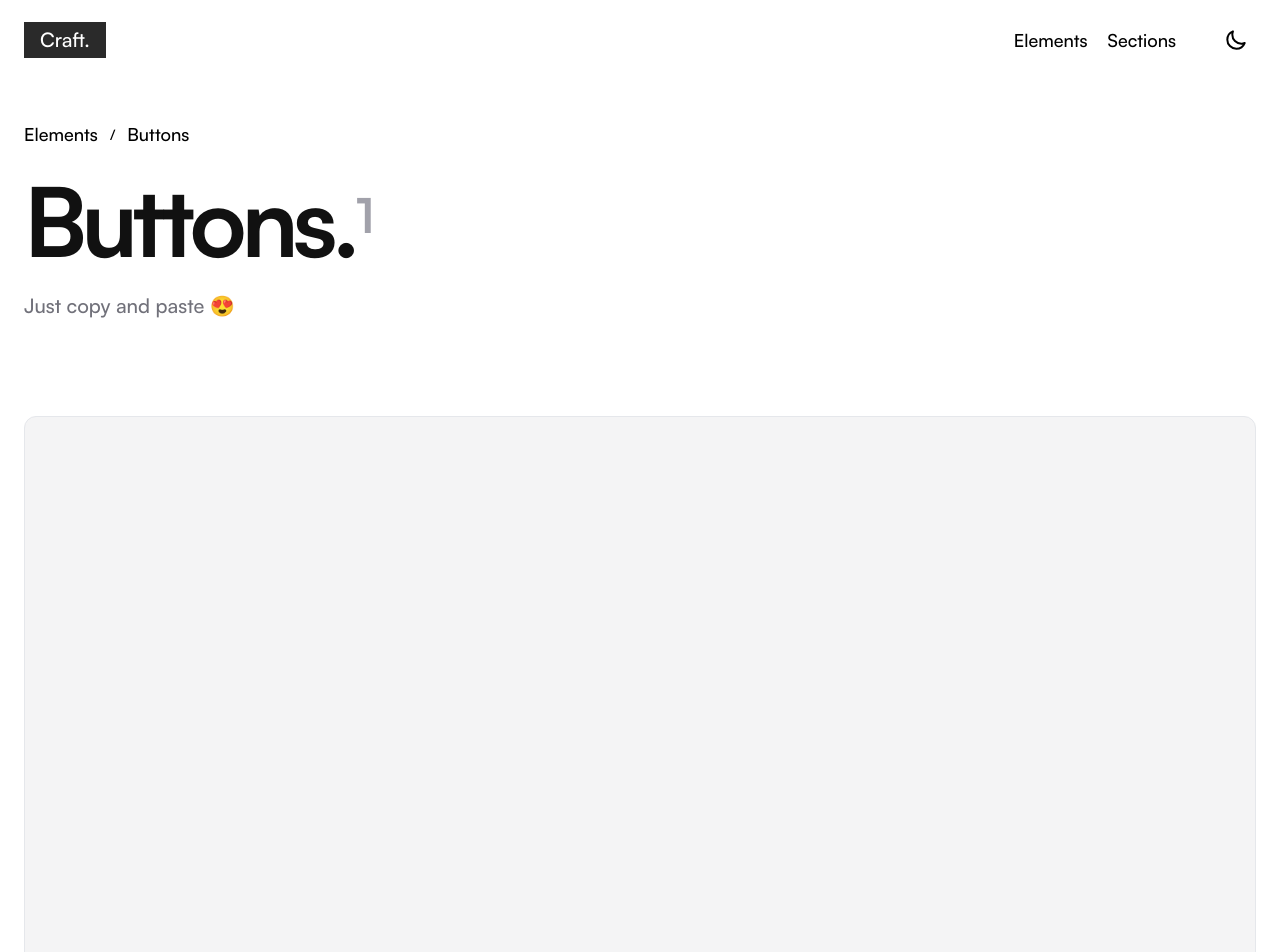
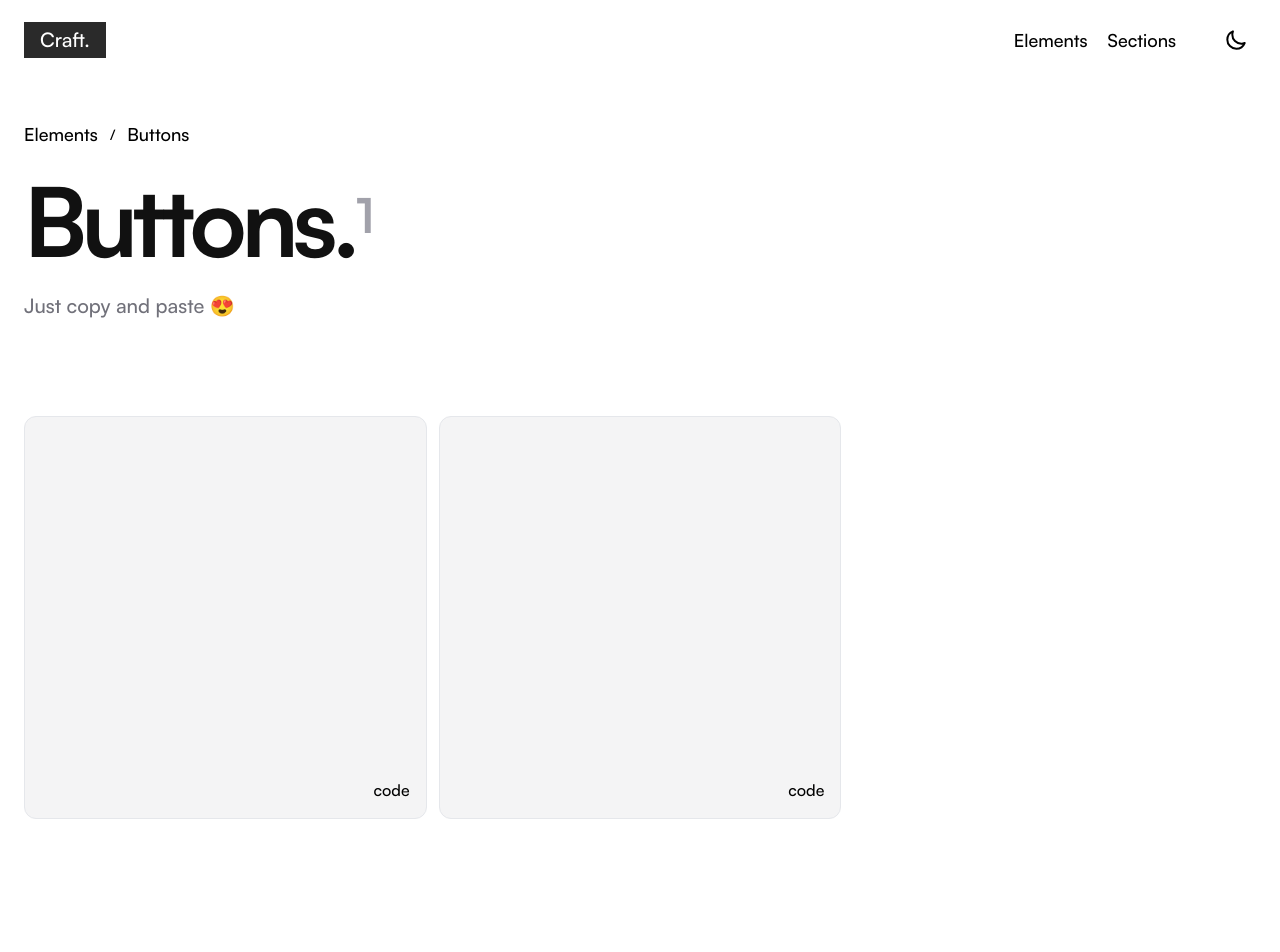
Before and after one commit to Jeff-Maina/craft, a Next.js app: page /elements/buttons in a window 1280 px wide. Shown: the top 952 px of the page. Built offline with nearby package versions, Linux system fonts and the light colour scheme.

Commit message:
Create button layout component

```diff
--- /dev/null
+++ b/src/app/(pages)/elements/buttons/components/ButtonCard.tsx
@@ -0,0 +1,22 @@
+import { FC } from "react";
+
+interface ButtonProps {
+  children: JSX.Element;
+  codeBlock: {
+    typeScript: string;
+    javascript: string;
+  };
+}
+
+const ButtonCard: FC<ButtonProps> = ({ children, codeBlock }) => {
+  return (
+    <article className="w-full aspect-square border bg-zinc-100 rounded-xl flex flex-col justify-between">
+      <div>{children}</div>
+      <div className="flex justify-end p-4">
+        <button className="font-satoshi-medium">code</button>
+      </div>
+    </article>
+  );
+};
+
+export default ButtonCard;
--- a/src/app/(pages)/elements/buttons/page.tsx
+++ b/src/app/(pages)/elements/buttons/page.tsx
@@ -10,7 +10,21 @@ const PageOptions: Pageprops = {
 const Buttons = () => {
   return (
     <PageLayout pageOptions={PageOptions}>
-      <article className="w-full aspect-square border bg-zinc-100 rounded-xl"></article>
+      <section className="w-full h-full grid md:grid-cols-2 lg:grid-cols-3 gap-3">
+
+        <article className="w-full aspect-square border bg-zinc-100 rounded-xl flex flex-col justify-between">
+          <div></div>
+          <div className="flex justify-end p-4">
+            <button className="font-satoshi-medium">code</button>
+          </div>
+        </article>
+        <article className="w-full aspect-square border bg-zinc-100 rounded-xl flex flex-col justify-between">
+          <div></div>
+          <div className="flex justify-end p-4">
+            <button className="font-satoshi-medium">code</button>
+          </div>
+        </article>
+      </section>
     </PageLayout>
   );
 };
```
